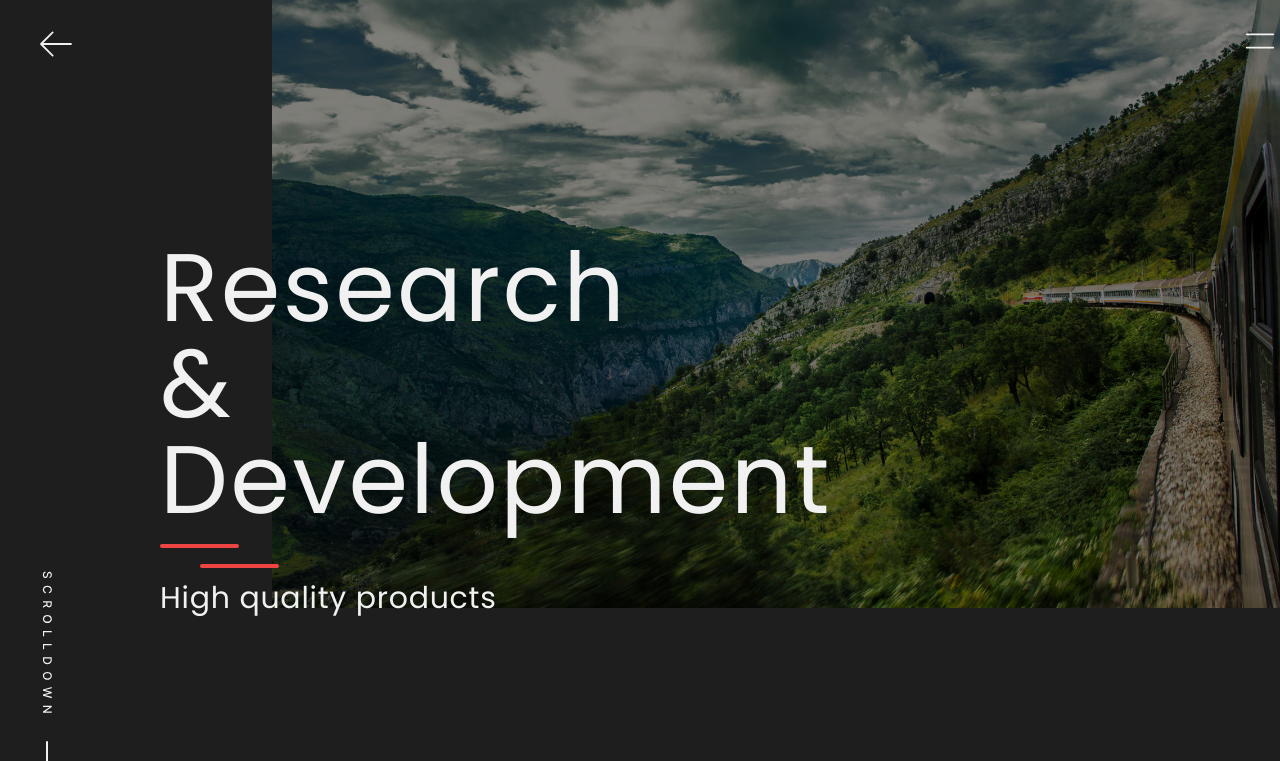
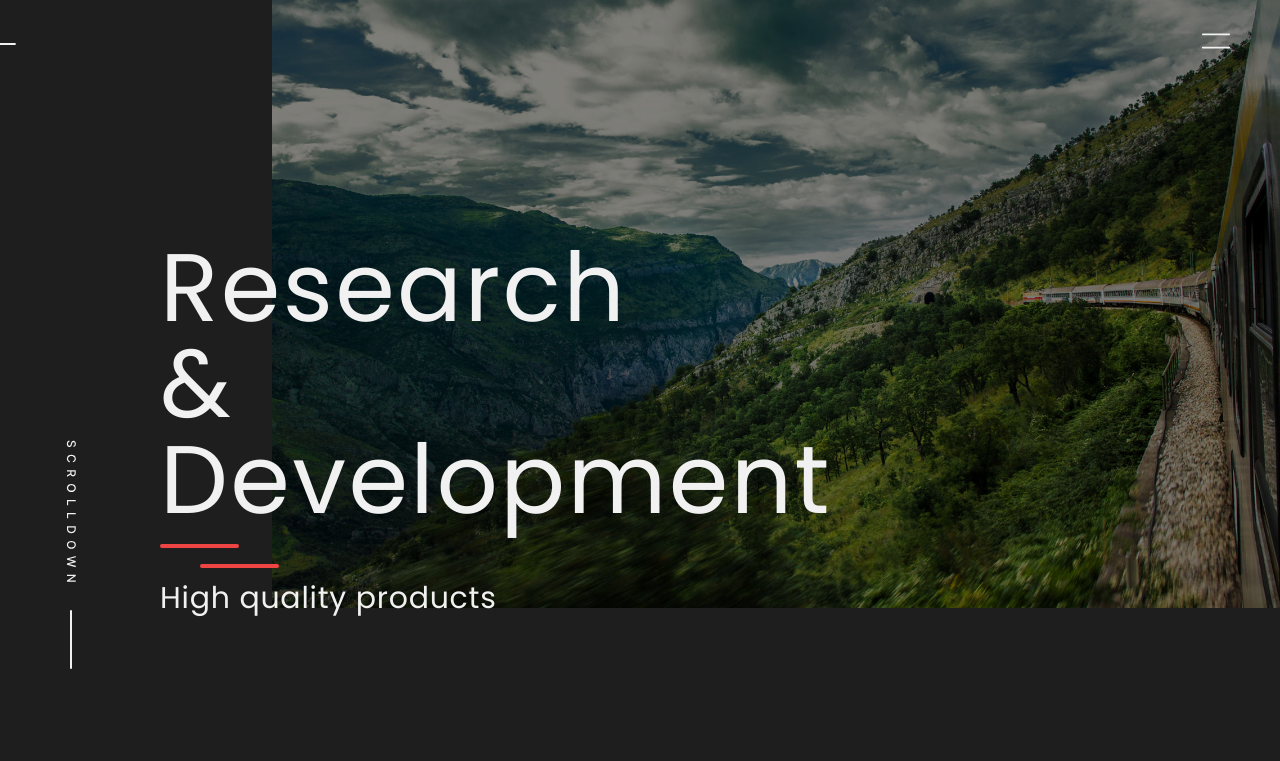
Before and after one commit to yogihendrawan79/react-tailwind, a React (Create React App) app: page / in a window 1280 px wide. Shown: the top 761 px of the page. Built offline with nearby package versions, Linux system fonts and the light colour scheme.

Commit message:
fix: fixing layout scrolldown

```diff
--- a/src/App.js
+++ b/src/App.js
@@ -7,7 +7,7 @@ function App() {
   return (
     <>
       {/* Header */}
-      <header className="absolute top-0 left-0 z-20 flex w-full items-center">
+      <header className="absolute -mx-11 top-0 left-0 z-20 flex w-full items-center">
         <div className="container">
           <div className="relative flex items-center justify-between">
             <div className="px-4">
@@ -65,7 +65,7 @@ function App() {
       >
         <div className="container">
           <div className="flex flex-wrap">
-            <div className="z-10 ml-10 absolute bottom-0 left-0">
+            <div className="z-10 -ml-20 absolute mt-[200px]">
               <svg
                 width="15"
                 height="229"
```
